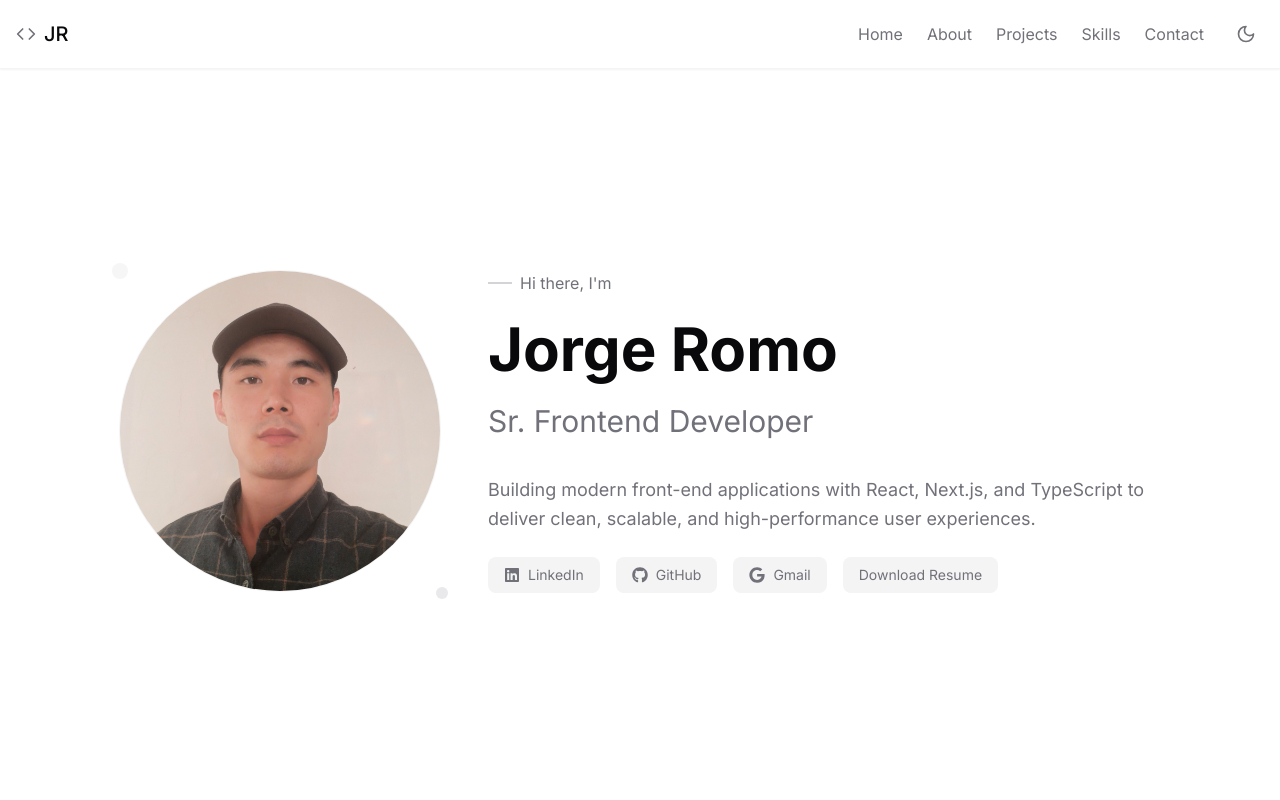
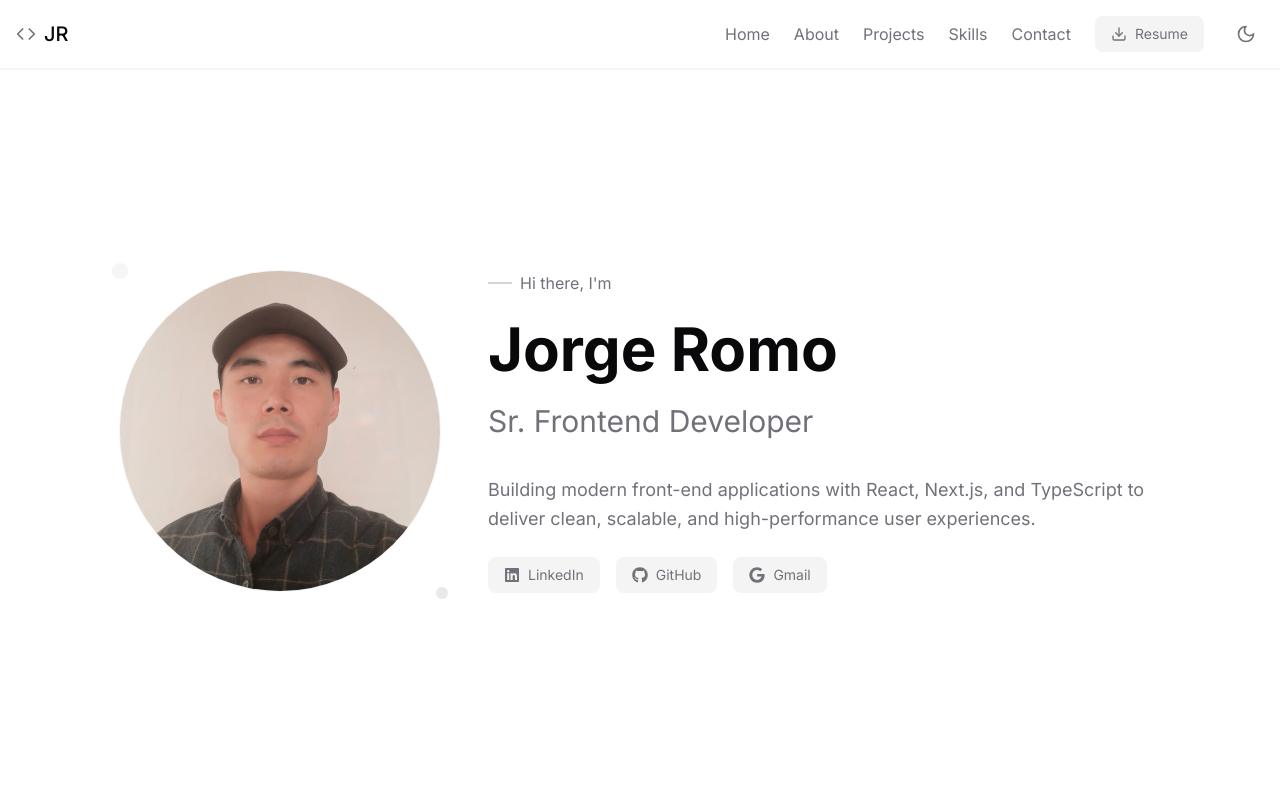
Before and after one commit to jorge-romo/jorge-romo.github.io, a Next.js app: page / in a window 1280 px wide. Shown: the top 800 px of the page. Built offline with nearby package versions, Linux system fonts and the light colour scheme.

Commit message:
move download resum button to nav

```diff
--- a/src/components/DownloadResumeButton.tsx
+++ b/src/components/DownloadResumeButton.tsx
@@ -1,8 +1,9 @@
 'use client';
 
 import React from 'react';
-import { personalInfo } from '@/data/personal';
-import getFileNameFromPath from '@/utilites/getFileNameFromPath';
+import { Download } from 'lucide-react';
+import { getFileNameFromPath } from '@/utilities';
+import { personalInfo } from '@/data';
 
 const DownloadResumeButton: React.FC = () => {
   const handleDownload = () => {
@@ -19,7 +20,8 @@ const DownloadResumeButton: React.FC = () => {
       className="flex items-center justify-center gap-2 rounded-lg bg-zinc-100 px-4 py-2 text-sm text-secondary transition-colors duration-custom hover:bg-zinc-200 dark:bg-zinc-700/50 dark:text-zinc-300 dark:hover:bg-zinc-700/80"
       onClick={handleDownload}
     >
-      Download Resume
+      <Download size="16px" />
+      Resume
     </button>
   );
 };
--- a/src/components/Header.tsx
+++ b/src/components/Header.tsx
@@ -2,11 +2,12 @@
 
 import React, { useState } from 'react';
 import { Code, Menu } from 'lucide-react';
+import { useTheme } from 'next-themes';
+import Link from 'next/link';
+import NavMenu from '@/components/NavMenu';
+import MobileMenu from '@/components/MobileMenu';
 import ToggleTheme from '@/components/ToggleTheme';
-import { useTheme } from 'next-themes';
-import NavMenu from './NavMenu';
-import Link from 'next/link';
-import MobileMenu from '@/components/MobileMenu';
+import DownloadResumeButton from '@/components/DownloadResumeButton';
 
 const Header: React.FC = () => {
   const [isMobileMenuOpen, setIsMobileMenuOpen] = useState(false);
@@ -28,10 +29,12 @@ const Header: React.FC = () => {
 
         <div className="hidden items-center space-x-6 md:flex">
           <NavMenu />
+          <DownloadResumeButton />
           <ToggleTheme />
         </div>
 
         <div className="flex items-center gap-4 md:hidden">
+          <DownloadResumeButton />
           <ToggleTheme />
           <button
             onClick={() => setIsMobileMenuOpen(true)}
--- a/src/components/HeroSocialLinks.tsx
+++ b/src/components/HeroSocialLinks.tsx
@@ -1,10 +1,12 @@
 import React from 'react';
-import { socialLinks } from '@/data/personal';
-import DownloadResumeButton from '@/components/DownloadResumeButton';
+import { socialLinks } from '@/data';
 
 const HeroSocialLinks: React.FC = () => {
   return (
-    <div className="flex flex-row gap-4" data-testid="hero-social-links">
+    <div
+      className="flex flex-row flex-wrap gap-4"
+      data-testid="hero-social-links"
+    >
       {socialLinks
         .filter((link) => !!link.href)
         .map((link) => (
@@ -19,7 +21,6 @@ const HeroSocialLinks: React.FC = () => {
             <span>{link.name}</span>
           </a>
         ))}
-      <DownloadResumeButton />
     </div>
   );
 };
```
